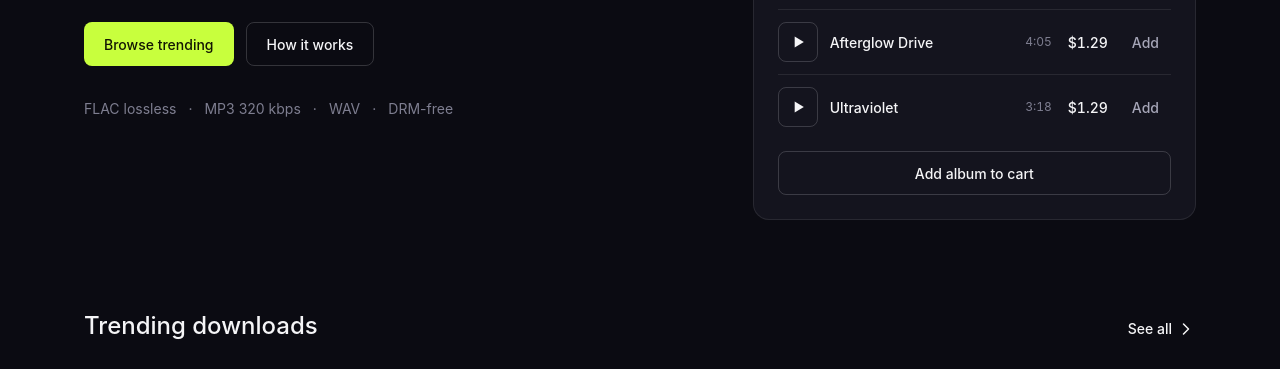
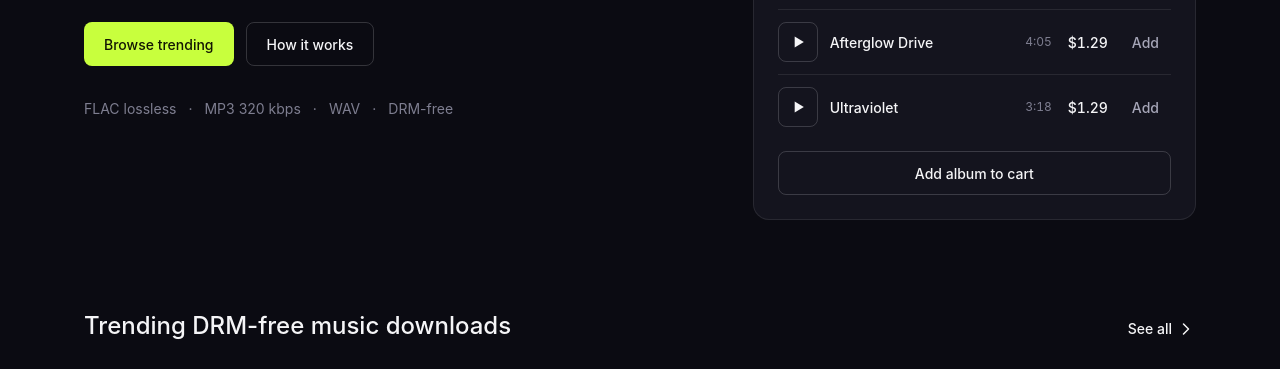
Before and after one commit to HuangC-X/tunedrop, a plain HTML site: page index.html in a window 1280 px wide. Shown: the part 384-753 px from the top of the page. Drawn offline with Linux system fonts and the light colour scheme.

Commit message:
SEO: H2 carries primary keyword (Trending DRM-free music downloads)

```diff
--- a/index.html
+++ b/index.html
@@ -432,7 +432,7 @@
         <!-- trending + search -->
         <section class="block" id="trending">
           <div class="section-head">
-            <h2 id="grid-title">Trending downloads</h2>
+            <h2 id="grid-title">Trending DRM-free music downloads</h2>
             <button class="see-all" id="see-all">See all
               <svg width="20" height="20" viewBox="0 0 24 24" fill="none" stroke="currentColor" stroke-width="1.8" stroke-linecap="round" stroke-linejoin="round" aria-hidden="true"><path d="M9 6l6 6-6 6"/></svg>
             </button>
@@ -943,7 +943,7 @@
         const title = $("#grid-title");
         title.textContent = state.query ? "Results for \u201C" + state.query + "\u201D"
           : state.genre !== "All" ? state.genre
-          : state.showAll ? "All tracks" : "Trending downloads";
+          : state.showAll ? "All tracks" : "Trending DRM-free music downloads";
         $("#see-all").style.display = (!state.showAll && !state.query && state.genre === "All") ? "" : "none";
         const grid = $("#track-grid"), empty = $("#grid-empty");
         if (!list.length) {
```
